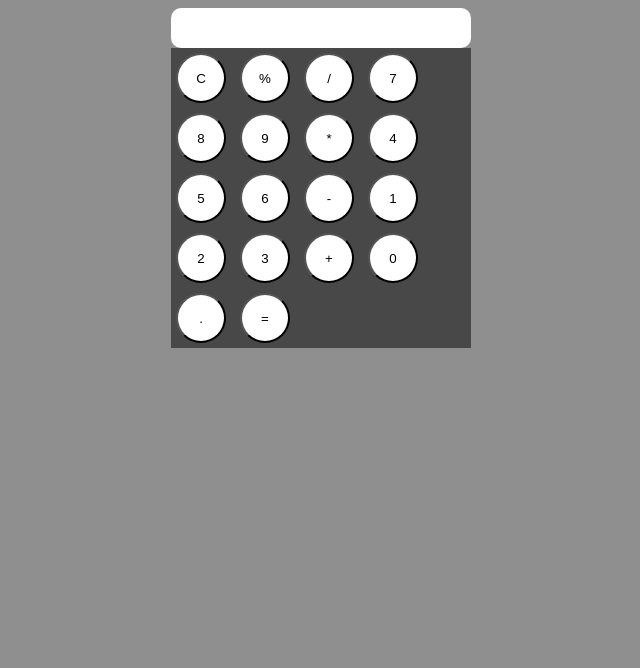
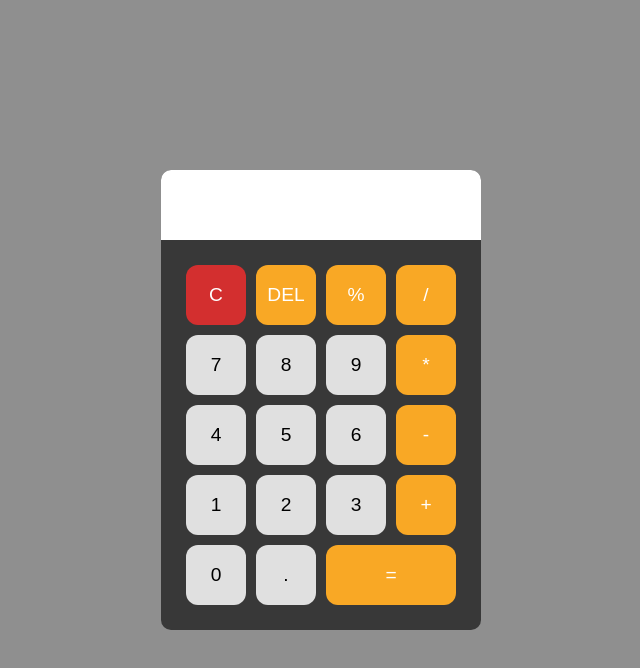
Before and after one commit to Framzy/Project-Website-Simple-Calculator, a website: page index.html in a window 1280 px wide. Shown: the whole page, without its empty margins (319-959 px from the left). Drawn offline with Linux system fonts and the light colour scheme.

Commit message:
feat: restructure calculator layout and implement core functionality with updated styles

```diff
--- a/index.html
+++ b/index.html
@@ -5,32 +5,40 @@
     <meta name="viewport" content="width=device-width, initial-scale=1.0" />
     <title>Calculator</title>
     <!-- tailwind css -->
-    <link rel="stylesheet" href="styles.css" />
+    <link rel="stylesheet" href="src/styles.css" />
   </head>
   <body>
     <div class="container">
-      <div class="display" id="display"></div>
+      <input
+        type="text"
+        id="display"
+        class="display"
+        readonly
+        aria-label="Calculator display"
+      />
       <div class="buttons">
         <button class="btn clear">C</button>
-        <button class="btn">%</button>
-        <button class="btn">/</button>
+        <button class="btn delete">DEL</button>
+        <button class="btn operator">%</button>
+        <button class="btn operator">/</button>
         <button class="btn">7</button>
         <button class="btn">8</button>
         <button class="btn">9</button>
-        <button class="btn">*</button>
+        <button class="btn operator">*</button>
         <button class="btn">4</button>
         <button class="btn">5</button>
         <button class="btn">6</button>
-        <button class="btn">-</button>
+        <button class="btn operator">-</button>
         <button class="btn">1</button>
         <button class="btn">2</button>
         <button class="btn">3</button>
-        <button class="btn">+</button>
-        <button class="btn">0</button>
+        <button class="btn operator">+</button>
+        <button class="btn zero">0</button>
         <button class="btn">.</button>
-        <button class="btn">=</button>
+        <button class="btn equal">=</button>
       </div>
     </div>
-    <script src="script.js"></script>
+
+    <script src="src/script.js"></script>
   </body>
 </html>
--- a/script.js
+++ /dev/null
@@ -1,22 +0,0 @@
-const btn = document.querySelectorAll(".btn");
-const display = document.getElementById("display");
-
-btn.forEach((button) => {
-  button.addEventListener("click", () => {
-    const value = button.textContent;
-    if (value === "=") {
-      try {
-        display.textContent = eval(display.textContent);
-      } catch (error) {
-        display.textContent = "Error";
-      }
-    } else {
-      display.textContent += value;
-    }
-  });
-});
-
-const clearButton = document.querySelector(".clear");
-clearButton.addEventListener("click", () => {
-  display.textContent = "";
-});
--- /dev/null
+++ b/src/script.js
@@ -0,0 +1,42 @@
+const display = document.getElementById("display");
+const buttons = document.querySelectorAll(".btn");
+
+function appendValue(value) {
+  display.value += value;
+}
+
+function clearDisplay() {
+  display.value = "";
+}
+
+function deleteLast() {
+  display.value = display.value.slice(0, -1);
+}
+
+function calculate() {
+  try {
+    const result = Function("return " + display.value)();
+    if (result === undefined || isNaN(result)) {
+      throw new Error("Invalid");
+    }
+    display.value = result;
+  } catch {
+    display.value = "Error";
+  }
+}
+
+buttons.forEach((btn) => {
+  btn.addEventListener("click", () => {
+    const value = btn.textContent;
+
+    if (btn.classList.contains("clear")) {
+      clearDisplay();
+    } else if (btn.classList.contains("delete")) {
+      deleteLast();
+    } else if (btn.classList.contains("equal")) {
+      calculate();
+    } else {
+      appendValue(value);
+    }
+  });
+});
--- /dev/null
+++ b/src/styles.css
@@ -0,0 +1,84 @@
+@tailwind base;
+@tailwind components;
+@tailwind utilities;
+
+body {
+  background-color: #8f8f8f;
+  font-family: poppins;
+  display: flex;
+  justify-content: center;
+  align-items: center;
+  height: 100vh;
+  margin: 0;
+  padding: 0;
+}
+
+.container {
+  display: flex;
+  flex-direction: column;
+  justify-content: center;
+  align-items: center;
+  background-color: #383838;
+  border-radius: 10px;
+}
+
+.display {
+  background-color: #fff;
+  width: 300px;
+  height: 50px;
+  padding: 10px;
+  text-align: right;
+  color: #000;
+  font-size: 1.5rem;
+  border: none;
+  border-radius: 10px 10px 0 0;
+}
+
+.display:focus {
+  outline: none;
+}
+
+.buttons {
+  display: flex;
+  flex-wrap: wrap;
+  justify-content: center;
+  margin: 20px 0px;
+  width: 300px;
+  box-sizing: border-box;
+}
+
+.buttons button {
+  width: 60px;
+  height: 60px;
+  margin: 5px;
+  border-radius: 12px;
+  background-color: #e0e0e0;
+  font-size: 1.2rem;
+  border: none;
+  cursor: pointer;
+  transition: background 0.2s;
+}
+
+.buttons button:hover {
+  background-color: #ccc;
+}
+
+.btn.operator {
+  background-color: #f9a825;
+  color: #fff;
+}
+.btn.delete {
+  background-color: #f9a825;
+  color: #fff;
+}
+
+.btn.clear {
+  background-color: #d32f2f;
+  color: #fff;
+}
+
+.btn.equal {
+  background-color: #f9a825;
+  color: #fff;
+  width: 130px;
+}
--- a/styles.css
+++ /dev/null
@@ -1,41 +0,0 @@
-@tailwind base;
-@tailwind components;
-@tailwind utilities;
-
-body {
-  background-color: #8f8f8f;
-  font-family: poppins;
-}
-
-.container {
-  display: flex;
-  flex-direction: column;
-  justify-content: center;
-  align-items: center;
-}
-
-.display {
-  background-color: #fff;
-  width: 300px;
-  height: 40px;
-  padding: 10px;
-  text-align: right;
-  color: #000;
-  border-radius: 10px;
-  box-sizing: border-box;
-}
-
-.buttons {
-  background-color: rgb(73, 72, 72);
-  height: 100%;
-  width: 300px;
-}
-
-.buttons button {
-  width: 50px;
-  height: 50px;
-  margin: 5px;
-  border-radius: 100%;
-  background-color: #fff;
-  color: #000;
-}
```
